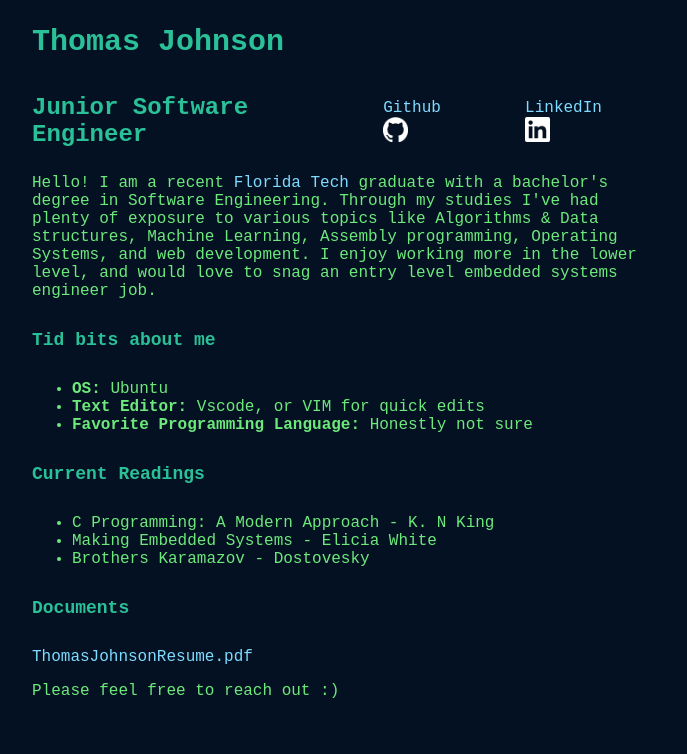
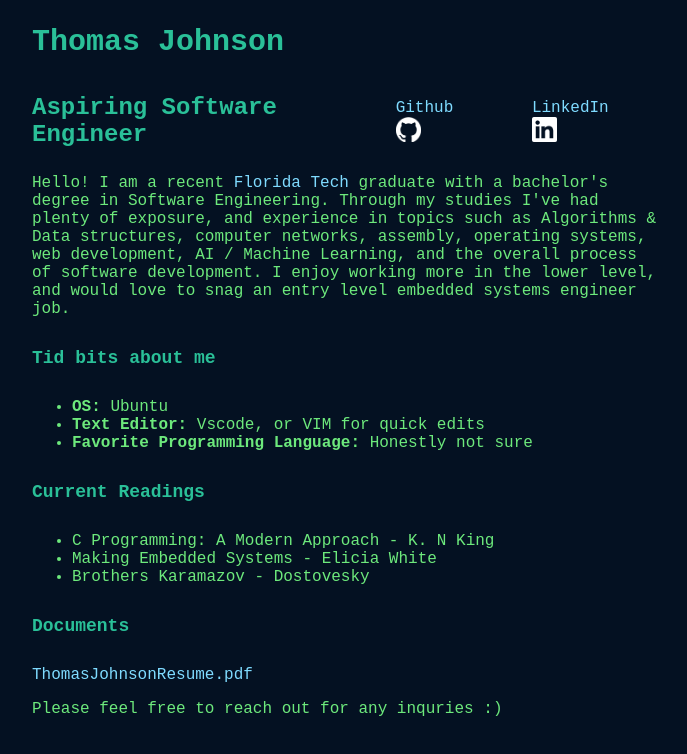
Before and after one commit to XMfit/XMfit.github.io, a plain HTML site: page index.html in a window 1280 px wide. Shown: the whole page, without its empty margins (292-979 px from the left). Drawn offline with Linux system fonts and the light colour scheme.

Commit message:
changed bio and stuff

```diff
--- a/index.html
+++ b/index.html
@@ -11,7 +11,7 @@
             <header>
                 <h2>Thomas Johnson</h2>
                 <div class="tagline">
-                    <h3>Junior Software Engineer</h3>
+                    <h3>Aspiring Software Engineer</h3>
                     <nav class="socials">
                         <ul>
                             <li>
@@ -30,8 +30,8 @@
                 <article>
                     <p>
                         Hello! I am a recent <a target="_blank" href="https://www.fit.edu/"> Florida Tech </a> graduate with a bachelor's degree in Software Engineering.
-                        Through my studies I've had plenty of exposure to various topics like Algorithms & Data structures, Machine Learning, Assembly programming, Operating Systems, and web development.
-                        I enjoy working more in the lower level, and would love to snag an entry level embedded systems engineer job.
+                        Through my studies I've had plenty of exposure, and experience in topics such as Algorithms & Data structures, computer networks, assembly, operating systems,
+                        web development, AI / Machine Learning, and the overall process of software development. I enjoy working more in the lower level, and would love to snag an entry level embedded systems engineer job.
                     </p>
 
                     <h5> Tid bits about me </h5>
@@ -52,7 +52,7 @@
                     <a target="_blank" href="documents/ThomasJohnsonResume.pdf">ThomasJohnsonResume.pdf</a>
 
                     <p>
-                        Please feel free to reach out :)
+                        Please feel free to reach out for any inquries :)
                     </p>
                 </article>
             </div>
```
